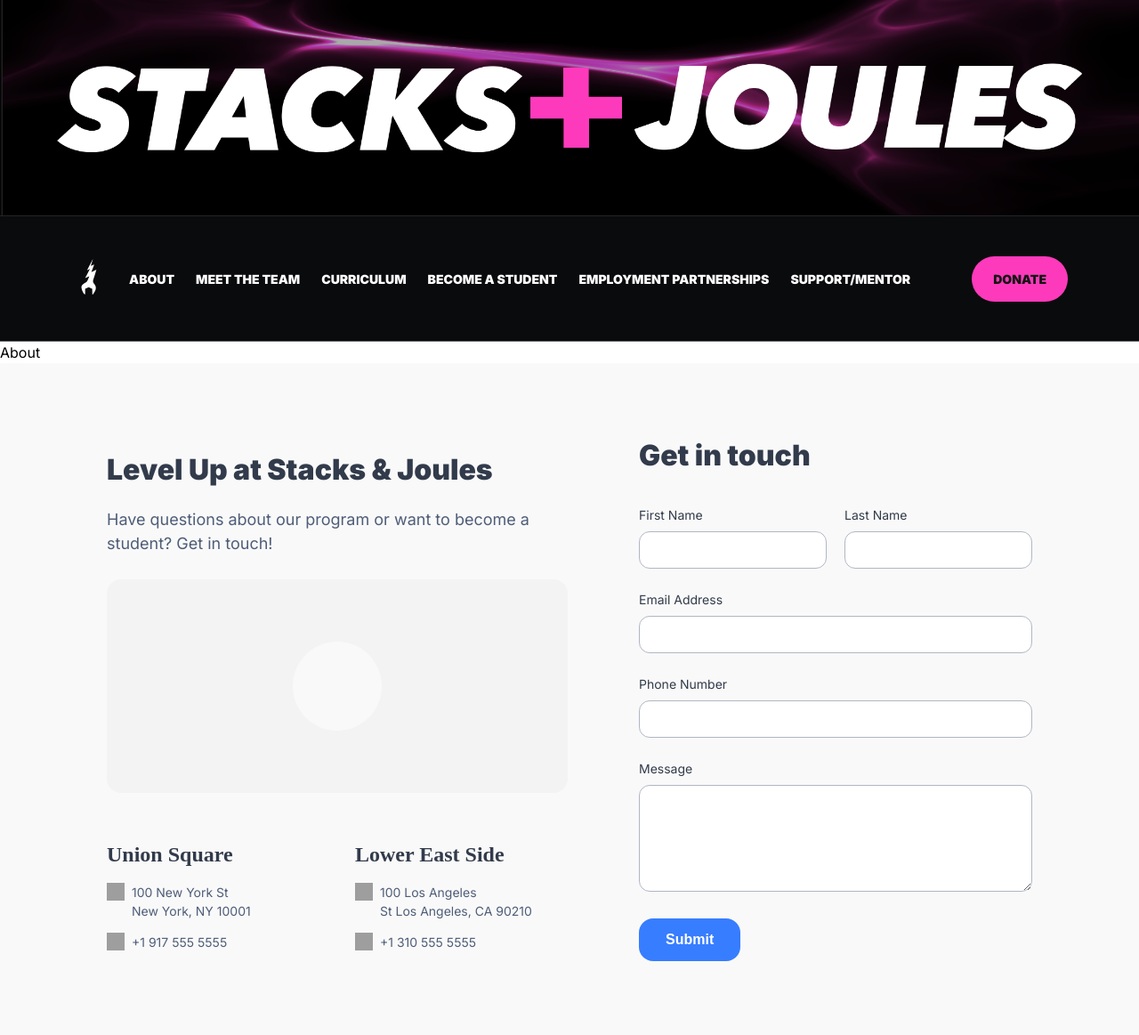
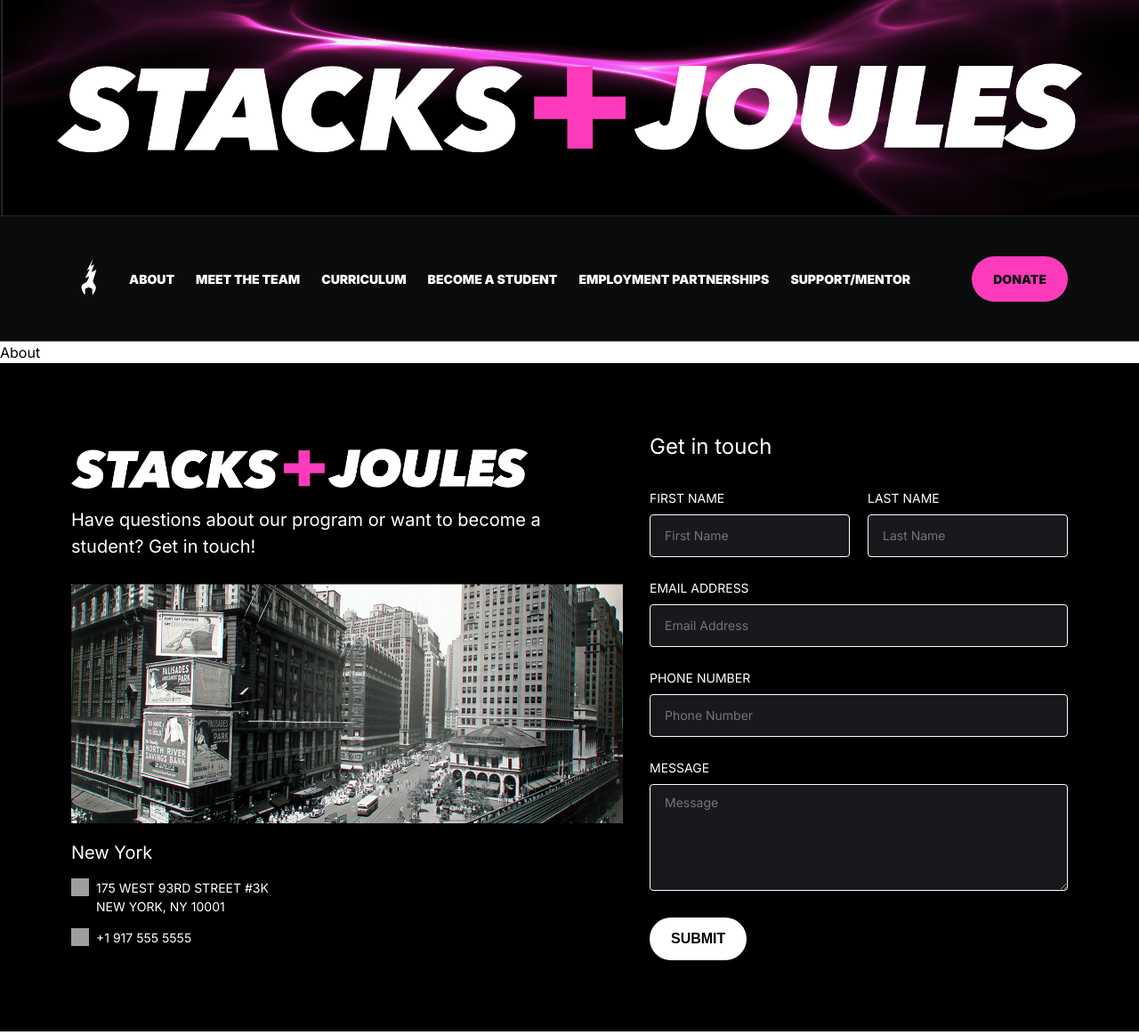
Before and after one commit to stacks-joules/website, a Gatsby site: page /about in a window 1280 px wide. Shown: the whole page at 89% size. Built offline with nearby package versions, Linux system fonts and the light colour scheme; Gatsby itself is replaced by a stand-in of ours; grey boxes are pictures that could not be loaded; a web font is replaced by a local one.

Commit message:
logo adjustments, style contact form

```diff
--- a/src/components/ContactSection.module.css
+++ b/src/components/ContactSection.module.css
@@ -1,6 +1,6 @@
 .contactSection {
-  background-color: #f9f9f9;
-  padding: 80px 120px;
+  background-color: #000;
+  padding: 80px;
   width: 100%;
   box-sizing: border-box;
 }
@@ -27,8 +27,10 @@
 }
 
 .contactDescription {
-  color: #4e5d78;
-  font-size: 18px;
+  font-family: 'Inter', sans-serif;
+  color: white;
+  font-size: 20px;
+  font-weight: 400;
   margin-bottom: 27px;
 }
 
@@ -37,24 +39,6 @@
   width: 100%;
   height: 240px;
   margin-bottom: 27px;
-}
-
-.imagePlaceholder {
-  width: 100%;
-  height: 100%;
-  background-color: #f3f3f3;
-  border-radius: 16px;
-}
-
-.iconOverlay {
-  position: absolute;
-  top: 50%;
-  left: 50%;
-  transform: translate(-50%, -50%);
-  width: 100px;
-  height: 100px;
-  background-color: rgba(255, 255, 255, 0.5);
-  border-radius: 50%;
 }
 
 .locationContainer {
@@ -68,18 +52,20 @@
 }
 
 .locationName {
-  color: #323b4b;
-  font-size: 24px;
-  font-weight: 700;
+  font-family: 'Inter', sans-serif;
+  color: white;
+  font-size: 20px;
+  font-weight: 500;
   margin-bottom: 14px;
 }
 
 .locationDetails {
+  text-transform: uppercase;
   display: flex;
   align-items: flex-start;
   gap: 8px;
   margin-bottom: 14px;
-  color: #4e5d78;
+  color: white;
   font-size: 14px;
 }
 
@@ -95,9 +81,12 @@
 }
 
 .formTitle {
-  color: #323b4b;
-  font-size: 32px;
-  font-weight: 700;
+  font-feature-settings: 'liga' off, 'clig' off;
+  font-family: 'Inter', sans-serif;
+  color: white;
+  font-size: 24px;
+  font-weight: 500;
+  line-height: 1.2;
   margin-bottom: 32px;
 }
 
@@ -120,20 +109,27 @@
 
 .formGroup label {
   display: block;
-  color: #323b4b;
+  color: white;
+  text-transform: uppercase;
   font-size: 14px;
   margin-bottom: 8px;
 }
 
 .formGroup input,
 .formGroup textarea {
+  font-family: 'Inter', sans-serif;
   width: 100%;
+  height: 48px;
   box-sizing: border-box;
-  padding: 12px 14px;
-  border: 1px solid #b0b7c3;
-  border-radius: 12px;
+  padding: 11px 24px 11px 16px;
+  align-items: center;
+  gap: 10px;
+  align-self: stretch;
+  border: 1px solid white;
+  border-radius: 4px;
   font-size: 14px;
-  color: #323b4b;
+  color: white;
+  background-color: #17191d;
 }
 
 .formGroup textarea {
@@ -142,13 +138,14 @@
 }
 
 .submitButton {
-  background-color: #377dff;
-  color: #fff;
+  background-color: #fff;
+  color: black;
   border: none;
-  border-radius: 16px;
-  padding: 15px 30px;
+  border-radius: 56px;
+  padding: 15px 24px;
   font-size: 16px;
   font-weight: 600;
+  text-transform: uppercase;
   cursor: pointer;
 }
 
--- a/src/components/ContactSection.tsx
+++ b/src/components/ContactSection.tsx
@@ -1,5 +1,7 @@
 import React, { useState } from 'react';
 import * as styles from './ContactSection.module.css';
+import { Logo } from './LogoArea';
+import Cityscape from '../assets/images/contact-image.png';
 
 interface ContactInfo {
   name: string;
@@ -66,27 +68,22 @@ export const ContactSection: React.FC = () => {
     <section className={styles.contactSection}>
       <div className={styles.contactContent}>
         <div className={styles.leftContent}>
-          <div className={styles.contactTitle}>Level Up at Stacks & Joules</div>
+          <div className={styles.contactTitle}>
+            <Logo />
+          </div>
           <p className={styles.contactDescription}>
             Have questions about our program or want to become a student? Get in
             touch!
           </p>
           <div className={styles.imageContainer}>
-            <div className={styles.imagePlaceholder} />
-            <div className={styles.iconOverlay} />
+            <img src={Cityscape} alt="Cityscape" />
           </div>
           <div className={styles.locationContainer}>
             <ContactLocation
-              name="Union Square"
-              street="100 New York St"
+              name="New York"
+              street="175 WEST 93RD STREET #3K"
               state="New York, NY 10001"
               phone="+1 917 555 5555"
-            />
-            <ContactLocation
-              name="Lower East Side"
-              street="100 Los Angeles"
-              state="St Los Angeles, CA 90210"
-              phone="+1 310 555 5555"
             />
           </div>
         </div>
@@ -104,6 +101,7 @@ export const ContactSection: React.FC = () => {
                   value={formData.firstName}
                   onChange={handleChange}
                   required
+                  placeholder="First Name"
                 />
               </div>
               <div className={styles.formGroup}>
@@ -116,6 +114,7 @@ export const ContactSection: React.FC = () => {
                   value={formData.lastName}
                   onChange={handleChange}
                   required
+                  placeholder="Last Name"
                 />
               </div>
             </div>
@@ -128,6 +127,7 @@ export const ContactSection: React.FC = () => {
                 value={formData.email}
                 onChange={handleChange}
                 required
+                placeholder="Email Address"
               />
             </div>
             <div className={styles.formGroup}>
@@ -138,6 +138,7 @@ export const ContactSection: React.FC = () => {
                 name="phone"
                 value={formData.phone}
                 onChange={handleChange}
+                placeholder="Phone Number"
               />
             </div>
             <div className={styles.formGroup}>
@@ -148,6 +149,7 @@ export const ContactSection: React.FC = () => {
                 value={formData.message}
                 onChange={handleChange}
                 required
+                placeholder="Message"
               ></textarea>
             </div>
             <button type="submit" className={styles.submitButton}>
--- a/src/components/LandingPage.tsx
+++ b/src/components/LandingPage.tsx
@@ -1,5 +1,5 @@
 import * as React from 'react';
-import Layout from './Layout';
+import Layout from './layout/Layout';
 import { Header } from './Header';
 import { FeatureSection } from './FeatureSection';
 import { MissionSection } from './MissionSection';
--- a/src/components/LogoArea.module.css
+++ b/src/components/LogoArea.module.css
@@ -1,61 +1,45 @@
 .logoArea {
   display: flex;
+  justify-content: center; /* <-- this determines if the logo is centered */
   align-items: center;
-  justify-content: center;
-  font-size: 24px;
-  font-weight: bold;
-  background-color: #000;
-  color: #fff;
+  width: 100%;
+  height: 242px;
   background-image: url('../assets/images/background-pink.png');
   background-size: 100%;
   background-position: top center;
   background-repeat: no-repeat;
-  width: 100%;
-  height: 242px;
-  position: relative;
 }
 
-.title {
-  display: flex;
-  justify-content: center;
-  align-items: center;
-  width: 100%;
-  height: 100%;
-  z-index: 2;
-  /* Add space between the logos */
+.logo {
+  position: relative;
+  max-width: 90%;
+  width: auto;
 }
 
-.title img {
+.logo img {
   font-weight: 900;
   font-style: italic;
-  width: auto;
-  height: auto;
   object-fit: contain;
 }
 
 /* Style specifically for the main logos */
 .logoImage {
-  max-width: 90%; /* Adjust as needed */
+  display: block;
+  width: 100%;
+  height: 100%;
 }
 
 /* Style specifically for the plus logo */
 .plusLogo {
   position: absolute;
-  max-width: 8%; /* Make the plus smaller */
-  margin: 0 10px 0px 25px; /* Add some margin on both sides */
+  top: 50%;
+  left: 51%;
+  transform: translate(-50%, -50%);
+  max-width: 9%;
+  pointer-events: none;
 }
 
 /* Add a semi-transparent overlay to improve logo visibility if needed */
-.logoArea::before {
-  content: '';
-  position: absolute;
-  top: 0;
-  left: 0;
-  width: 100%;
-  height: 100%;
-  background-color: rgba(0, 0, 0, 0.3);
-  z-index: 1;
-}
 
 /* Responsive adjustments */
 @media (max-width: 768px) {
--- a/src/components/LogoArea.tsx
+++ b/src/components/LogoArea.tsx
@@ -3,13 +3,25 @@ import * as styles from './LogoArea.module.css';
 import StacksLogo from '../assets/images/stacks-logo.png';
 import PlusLogo from '../assets/images/plus-logo.svg';
 
+// Add an interface for the Logo component props
+interface LogoProps {
+  center?: boolean;
+}
+
 export const LogoArea: React.FC = () => {
   return (
     <div className={styles.logoArea}>
-      <div className={styles.title}>
-        <img src={StacksLogo} alt="Stacks Logo" className={styles.logoImage} />
-        <img src={PlusLogo} alt="Plus Logo" className={styles.plusLogo} />
-      </div>
+      <Logo center />
     </div>
   );
 };
+
+// Update the component definition to use the interface
+export const Logo: React.FC<LogoProps> = () => {
+  return (
+    <div className={styles.logo}>
+      <img src={StacksLogo} alt="Stacks Logo" className={styles.logoImage} />
+      <img src={PlusLogo} alt="Plus Logo" className={styles.plusLogo} />
+    </div>
+  );
+};
--- a/src/components/Layout.tsx
+++ b/src/components/layout/Layout.tsx
@@ -1,7 +1,7 @@
 import React from 'react';
-import { Navigation } from './Navigation';
-import { ContactSection } from './ContactSection';
-import { LogoArea } from './LogoArea';
+import { Navigation } from '../Navigation';
+import { ContactSection } from '../ContactSection';
+import { LogoArea } from '../LogoArea';
 interface LayoutProps {
   children: React.ReactNode;
 }
--- a/src/pages/about.tsx
+++ b/src/pages/about.tsx
@@ -1,5 +1,5 @@
 import React from 'react';
-import Layout from '../components/Layout';
+import Layout from '../components/layout/Layout';
 
 const About: React.FC = () => {
   return <Layout>About</Layout>;
--- a/src/pages/become-a-student.tsx
+++ b/src/pages/become-a-student.tsx
@@ -1,6 +1,6 @@
 import React from 'react';
 import { ProjectLearning } from '../components/ProjectLearning';
-import Layout from '../components/Layout';
+import Layout from '../components/layout/Layout';
 
 const BecomeAStudent: React.FC = () => {
   return (
--- a/src/pages/curriculum.tsx
+++ b/src/pages/curriculum.tsx
@@ -1,5 +1,5 @@
 import React from 'react';
-import Layout from '../components/Layout';
+import Layout from '../components/layout/Layout';
 import { CurriculumSection } from '../components/CurriculumSection';
 
 const Curriculum: React.FC = () => {
--- a/src/pages/donate.tsx
+++ b/src/pages/donate.tsx
@@ -1,5 +1,5 @@
 import React from 'react';
-import Layout from '../components/Layout';
+import Layout from '../components/layout/Layout';
 
 const Donate: React.FC = () => {
   return <Layout>Donate</Layout>;
--- a/src/pages/employment-partnerships.tsx
+++ b/src/pages/employment-partnerships.tsx
@@ -1,6 +1,6 @@
 import React from 'react';
 import EmploymentPartnerships from '../components/EmploymentPartnerships';
-import Layout from '../components/Layout';
+import Layout from '../components/layout/Layout';
 
 const BecomeAStudent: React.FC = () => {
   return (
--- a/src/pages/landing-page.tsx
+++ b/src/pages/landing-page.tsx
@@ -1,5 +1,5 @@
 import React from 'react';
-import Layout from '../components/Layout';
+import Layout from '../components/layout/Layout';
 import { FeatureBlock } from '../components/FeatureBlock';
 import { CardContainer } from '../components/CardContainer';
 import { NewsletterSignup } from '../components/NewsletterSignup';
--- a/src/pages/team.tsx
+++ b/src/pages/team.tsx
@@ -1,5 +1,5 @@
 import React from 'react';
-import Layout from '../components/Layout';
+import Layout from '../components/layout/Layout';
 import TeamSection from '../components/TeamSection';
 
 const Team: React.FC = () => {
```
Also changed, not shown: src/assets/images/contact-image.png (added).
